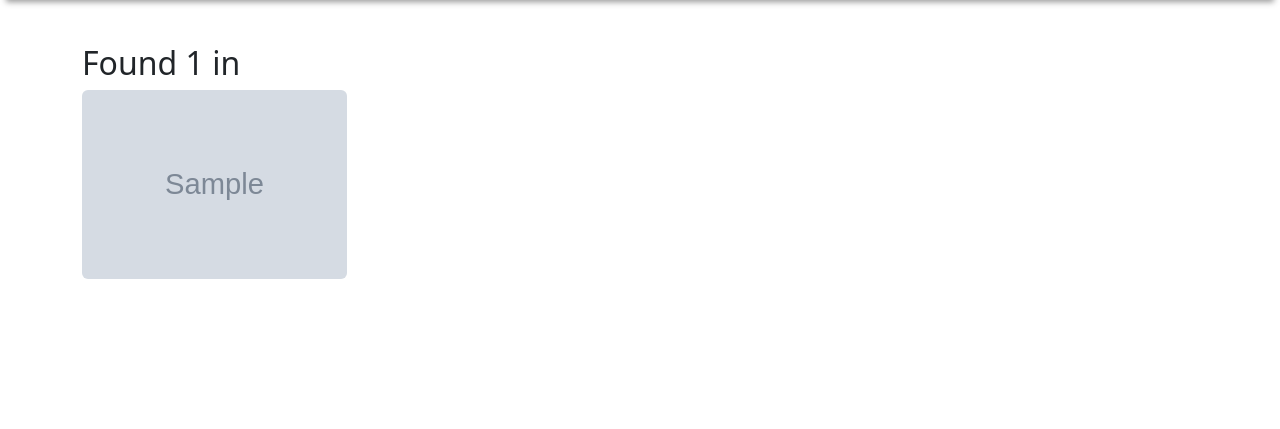
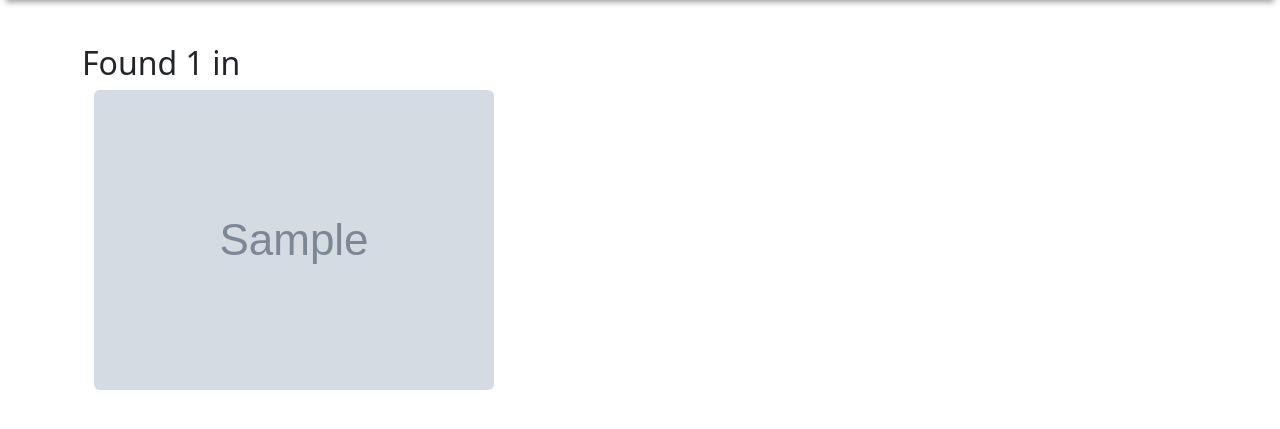
Before and after one commit to Njoro410/pichaven, a Django app: template favpics/templates/search.html in a window 1280 px wide. Shown: the part 56-485 px from the top of the page. Run offline with Django 4.2, Linux system fonts and the light colour scheme; the template is opened without the code that fills it: values that come from a table or form of the project are taken from there, others are empty; tables that the repository leaves empty hold one stand-in row (values such as "Sample post"); grey boxes marked "Sample" are stand-in pictures; some libraries are stand-ins or nearby versions.

Commit message:
Template: display images based on search term

```diff
--- a/favpics/templates/search.html
+++ b/favpics/templates/search.html
@@ -13,38 +13,47 @@
     </div>
     <div class="row">
         <div class="col-sm-12 images">
-             {% if images %}
-            {% for image in images %}
-            <div class="col-md-3 col-sm-4 col-lg-3">
-                <img src="{{image.images.url}}" class="rounded" alt="{{image.name}}">
+            <div class="container images"
+                data-masonry='{ "itemSelector": ".picha", "columnWidth": 10}'>
+                {% for image in images %}
+                <div class="col-md-3 col-sm-3 col-lg-3 picha">
+                    <a href="" data-bs-toggle="modal" data-bs-target="#pic{{image.id}}"><img src="{{image.images.url}}"
+                            class="rounded" alt="{{image.name}}"></a>
+                </div>
+                <!-- Modal -->
+
+                <div class="modal" id="pic{{image.id}}" tabindex="-1" aria-labelledby="exampleModalLabel"
+                    aria-hidden="true">
+                    <div class="modal-dialog modal-dialog-centered modal-xl">
+                        <div class="modal-content">
+                            <div class="modal-header">
+                                <h5 class="modal-title" id="exampleModalLabel">{{image.name}}</h5>
+                                <button type="button" class="btn-close" data-bs-dismiss="modal"
+                                    aria-label="Close"></button>
+                            </div>
+                            <div class="modal-body">
+                                <div class="container m">
+                                    <img src="{{image.images.url}}" alt="{{image.name}}" class="modal-image">
+                                    <div class="overlay">
+                                        <h4>{{image.name}}</h4>
+                                        <p>{{image.description}}</p>
+                                    </div>
+                                </div>
+
+                            </div>
+                            <div class="modal-footer">
+                                <button type="button" class="btn btn-secondary" data-bs-dismiss="modal">Close</button>
+                                <button type="button" class="btn btn-primary">Save changes</button>
+                            </div>
+                        </div>
+                    </div>
+                </div>
+
+                {% endfor %}
             </div>
-            {% endfor %}
-            {% endif %}
         </div>
     </div>
 </div>
 
-<style>
-    .images {
-        /* margin-top: 100px; */
-        display: flex;
-        flex-direction: row;
-    }
 
-
-    .rounded {
-        float: left;
-        width: 95%;
-        height: 95%;
-        object-fit: cover;
-
-    }
-
-    .col-sm-12 p {
-        text-align: center;
-        font-weight: 900;
-        font-family: 'Lucida Sans', 'Lucida Sans Regular', 'Lucida Grande', 'Lucida Sans Unicode', Geneva, Verdana, sans-serif;
-
-    }
-</style>
 {% endblock %}
```
